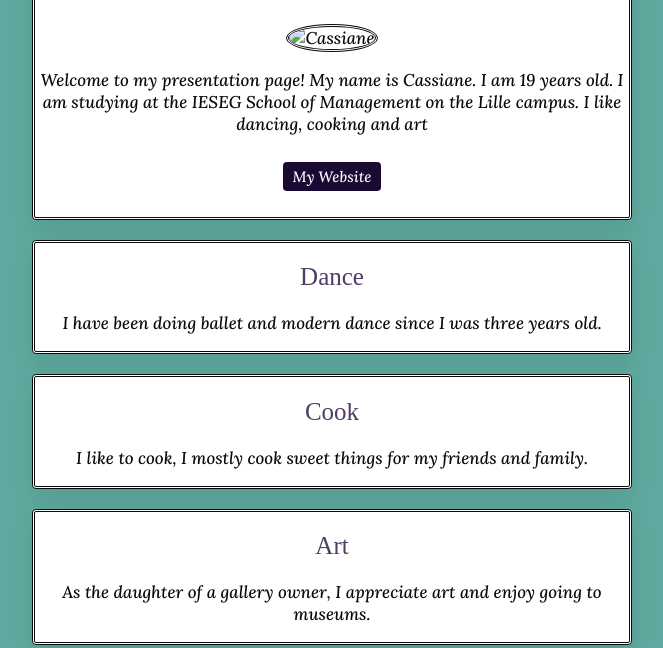
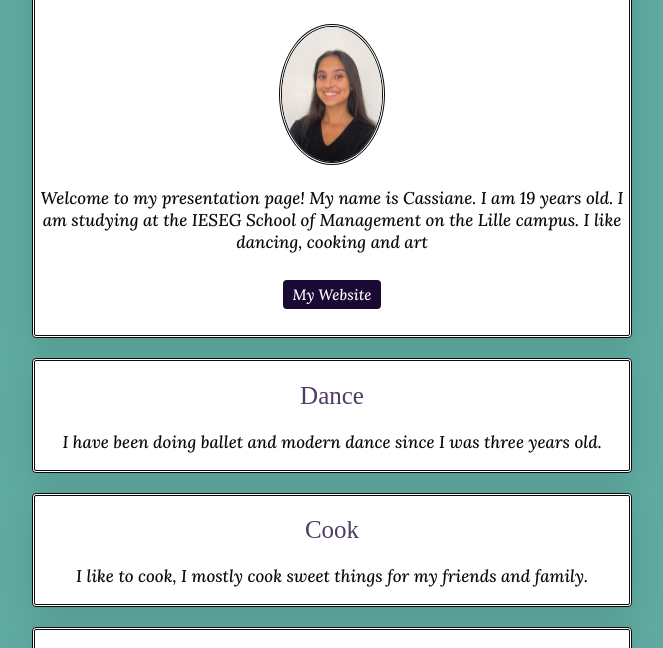
Before and after one commit to Cassiane-Villain/my-profile, a plain HTML site: page index.html in a window 1280 px wide. Shown: the part 120-768 px from the top of the page, without its empty margins (308-971 px from the left). Drawn offline with Linux system fonts and the light colour scheme; a web font is replaced by a local one.

Commit message:
Update index.html

```diff
--- a/index.html
+++ b/index.html
@@ -19,7 +19,7 @@
 
  <div class="card-white" id="introduction">
  	<h1> Cassiane :) </h1>
- 	<img src="images/profile.jpg" class="img-circle" width="100px" alt="Cassiane">
+ 	<img src="profile.jpg" class="img-circle" width="100px" alt="Cassiane">
  	<p>Welcome to my presentation page! My name is Cassiane. I am 19 years old. I am studying at the IESEG School of Management on the Lille campus. I like dancing, cooking and art
     <p><a href="file:///C:/Users/Cassiane/Documents/Mon%20site%20web/index.html#apply-section" class="btn-blue"  target="_blank">My Website</a></p>
  </div>
```
